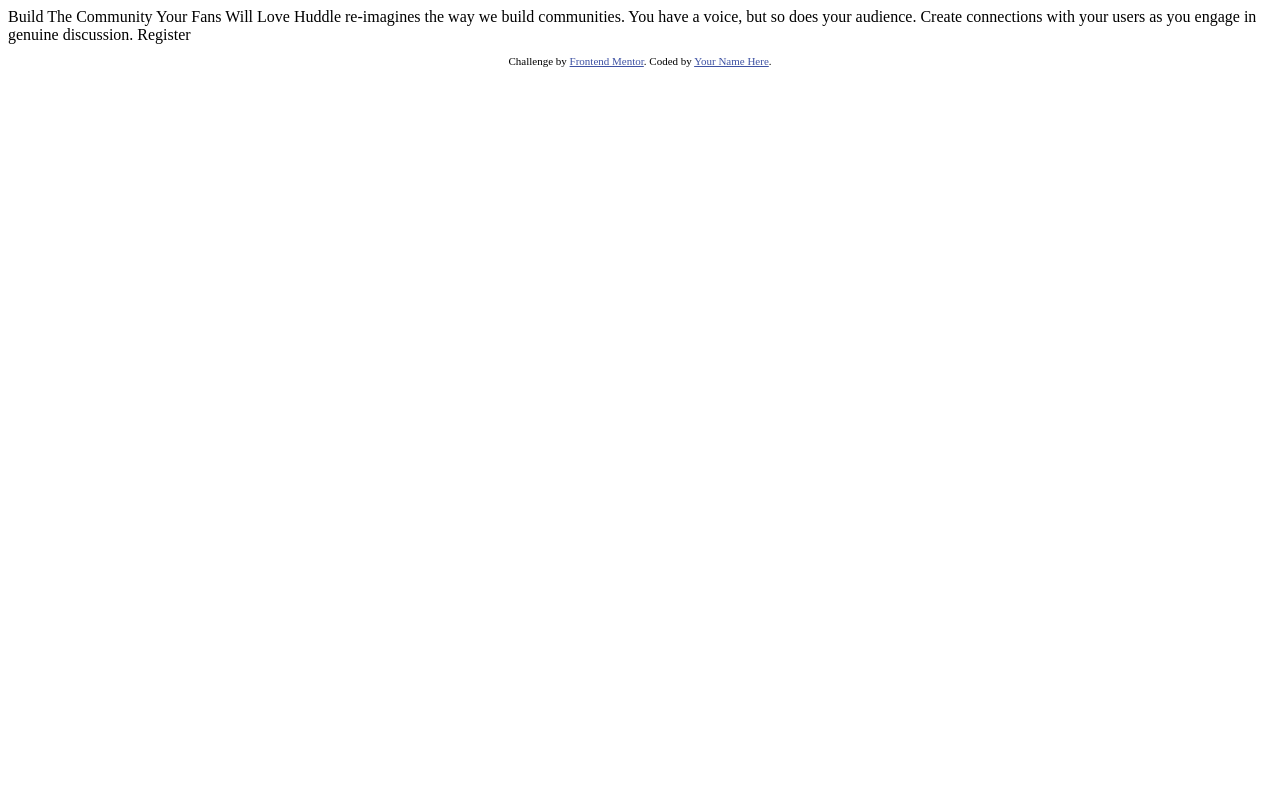
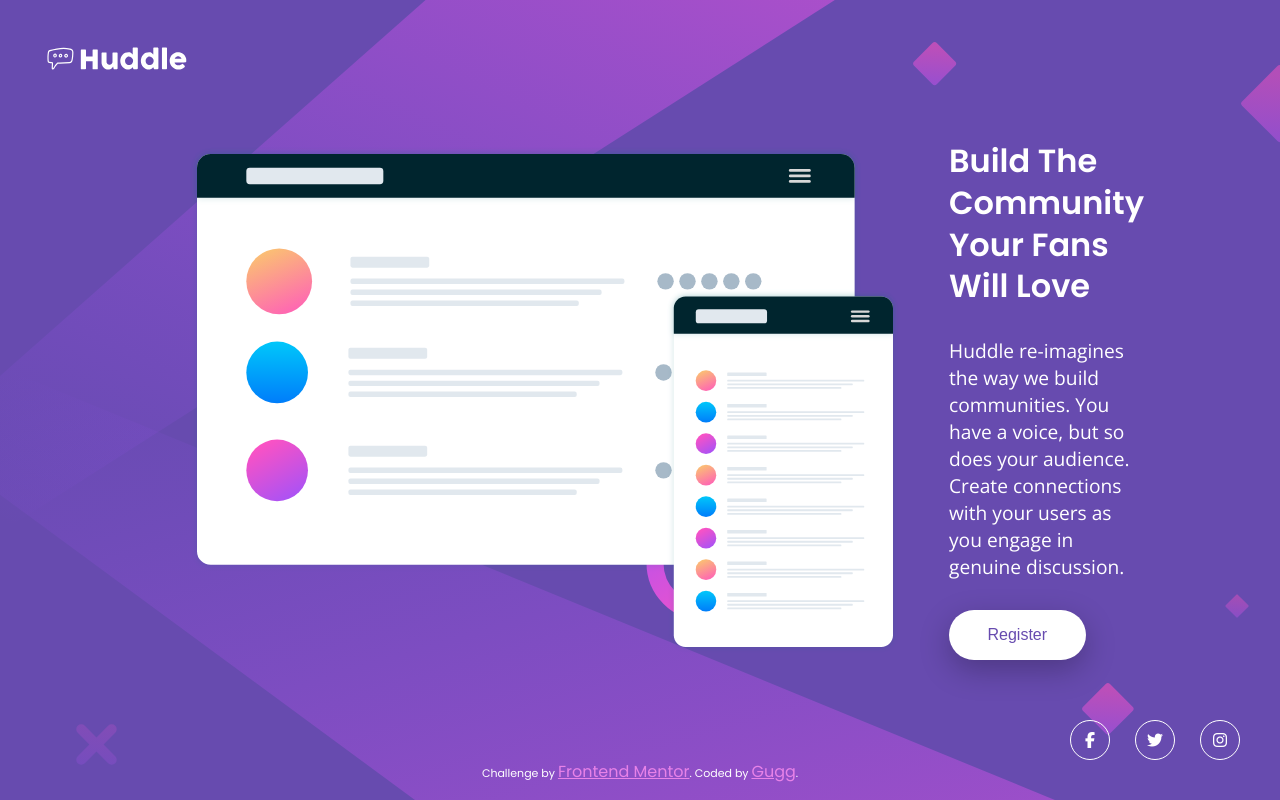
Before and after one commit to Gugg94/huddle-landing-page-with-single-introductory-section-master, a plain HTML site: page index.html in a window 1280 px wide. Drawn offline with nearby package versions, Linux system fonts and the light colour scheme.

Commit message:
Completes challenge without hover states

```diff
--- a/css/style.css
+++ b/css/style.css
@@ -0,0 +1,140 @@
+/* Import Fonts */
+@import url('https://fonts.googleapis.com/css2?family=Open+Sans&family=Poppins:wght@400;600&display=swap');
+
+* {
+  /* Defaults */
+  box-sizing: border-box;
+  margin: 0;
+  padding: 0;
+  font-size: 1rem;
+
+  /* Font */
+  --font-family-open-sans: 'Open Sans';
+  --font-family-poppins: 'Poppins';
+
+  /* Colors Primary */
+  --violet: hsl(257, 40%, 49%);
+  --soft-magenta: hsl(300, 69%, 71%);
+}
+
+.attribution {
+  font-size: 11px;
+  text-align: center;
+  position: fixed;
+  bottom: 1rem;
+  left: 0;
+  right: 0;
+}
+.attribution a {
+  color: var(--soft-magenta);
+}
+
+body {
+  font-family: var(--font-family-poppins), sans-serif;
+  padding: 40px;
+  background-color: var(--violet);
+  background-image: url('../images/bg-mobile.svg');
+  background-repeat: no-repeat;
+  background-size: contain;
+  color: white;
+}
+
+main {
+  display: flex;
+  flex-direction: column;
+  text-align: center;
+}
+
+.logo {
+  width: 150px;
+  justify-self: flex-start;
+  align-self: flex-start;
+}
+
+.hero-image {
+  margin: 50px auto;
+  max-width: 350px;
+}
+
+.content {
+  display: flex;
+  flex-direction: column;
+  gap: 30px;
+}
+
+h1 {
+  font-size: 2rem;
+  line-height: 1.3;
+}
+
+p {
+  font-size: 1.2rem;
+  font-weight: 400;
+  font-family: var(--font-family-open-sans), sans-serif;
+}
+
+button {
+  align-self: center;
+  justify-self: center;
+  width: 70%;
+  height: 50px;
+  border: none;
+  border-radius: 50px;
+  background-color: white;
+  color: var(--violet);
+  box-shadow: 0px 10px 30px 0px rgba(0, 0, 0, 0.25);
+}
+
+.socials {
+  display: flex;
+  justify-content: center;
+  align-items: center;
+  gap: 25px;
+  margin-top: 75px;
+}
+
+.socials__button {
+  border: 1px solid white;
+  height: 40px;
+  width: 40px;
+  display: flex;
+  border-radius: 100%;
+}
+
+.socials__button > i {
+  margin: auto;
+}
+
+@media (min-width: 768px) {
+  body {
+    height: 100vh;
+    display: flex;
+    background-image: url('../images/bg-desktop.svg');
+    background-size: cover;
+  }
+  header {
+    margin: 0 0 auto 0;
+  }
+  main {
+    flex-direction: row;
+    justify-content: space-evenly;
+    gap: 50px;
+    margin: auto;
+    max-width: 1440px;
+  }
+  .hero-image {
+    max-width: 100%;
+  }
+  footer {
+    margin: auto 0 0 0;
+  }
+  .content {
+    justify-content: center;
+    text-align: start;
+    margin: auto;
+  }
+  button {
+    align-self: flex-start;
+    max-width: 200px;
+  }
+}
--- a/index.html
+++ b/index.html
@@ -1,33 +1,66 @@
 <!DOCTYPE html>
 <html lang="en">
   <head>
-  <meta charset="UTF-8">
-  <meta name="viewport" content="width=device-width, initial-scale=1.0"> <!-- displays site properly based on user's device -->
+    <meta charset="UTF-8" />
+    <meta name="viewport" content="width=device-width, initial-scale=1.0" />
+    <!-- displays site properly based on user's device -->
 
-  <link rel="icon" type="image/png" sizes="32x32" href="./images/favicon-32x32.png">
+    <link
+      rel="icon"
+      type="image/png"
+      sizes="32x32"
+      href="./images/favicon-32x32.png"
+    />
+    <link rel="stylesheet" href="./css/style.css" />
+    <script
+      src="https://kit.fontawesome.com/a427a6c2b7.js"
+      crossorigin="anonymous"
+    ></script>
 
-  <title>Frontend Mentor | Huddle landing page with single introductory section</title>
-
-  <!-- Feel free to remove these styles or customise in your own stylesheet 👍 -->
-  <style>
-    .attribution { font-size: 11px; text-align: center; }
-    .attribution a { color: hsl(228, 45%, 44%); }
-  </style>
+    <title>
+      Frontend Mentor | Huddle landing page with single introductory section
+    </title>
   </head>
   <body>
+    <header>
+      <img src="./images/logo.svg" alt="Logo" class="logo" />
+    </header>
+    <main>
+      <img
+        src="./images/illustration-mockups.svg"
+        alt="Illustration Mockups"
+        class="hero-image"
+      />
+      <div class="content">
+        <h1>Build The Community Your Fans Will Love</h1>
 
-  Build The Community Your Fans Will Love
+        <p>
+          Huddle re-imagines the way we build communities. You have a voice, but
+          so does your audience. Create connections with your users as you
+          engage in genuine discussion.
+        </p>
 
-  Huddle re-imagines the way we build communities. You have a voice, but so does your audience.
-  Create connections with your users as you engage in genuine discussion.
-
-  Register
-
+        <button>Register</button>
+      </div>
+    </main>
     <footer>
-    <p class="attribution">
-      Challenge by <a href="https://www.frontendmentor.io?ref=challenge" target="_blank">Frontend Mentor</a>.
-      Coded by <a href="#">Your Name Here</a>.
-    </p>
+      <div class="socials">
+        <div class="socials__button">
+          <i class="fa-brands fa-facebook-f"></i>
+        </div>
+        <div class="socials__button">
+          <i class="fa-brands fa-twitter"></i>
+        </div>
+        <div class="socials__button">
+          <i class="fa-brands fa-instagram"></i>
+        </div>
+      </div>
+      <div class="attribution">
+        Challenge by
+        <a href="https://www.frontendmentor.io?ref=challenge" target="_blank"
+          >Frontend Mentor</a
+        >. Coded by <a href="https://github.com/Gugg94">Gugg</a>.
+      </div>
     </footer>
   </body>
 </html>
```
Lines whose indentation alone changed are shown as unchanged.
